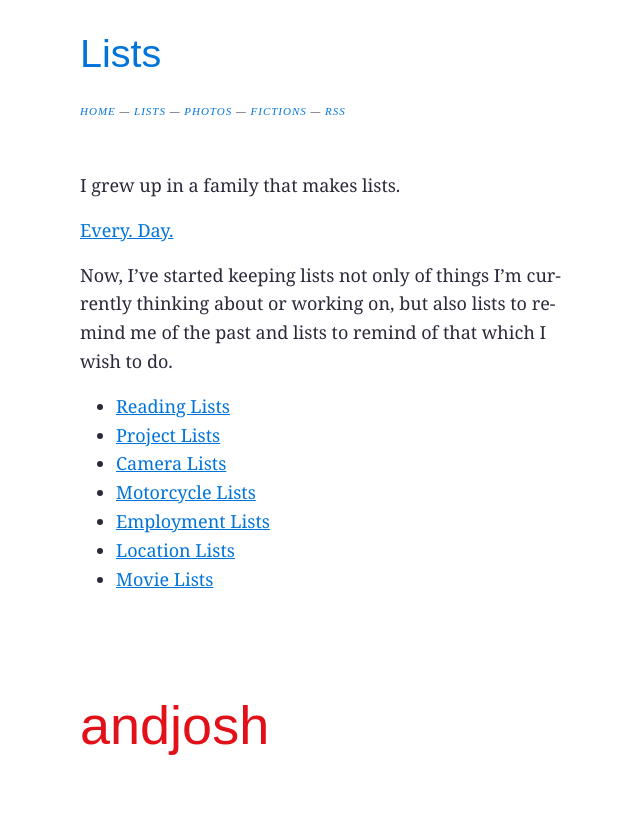
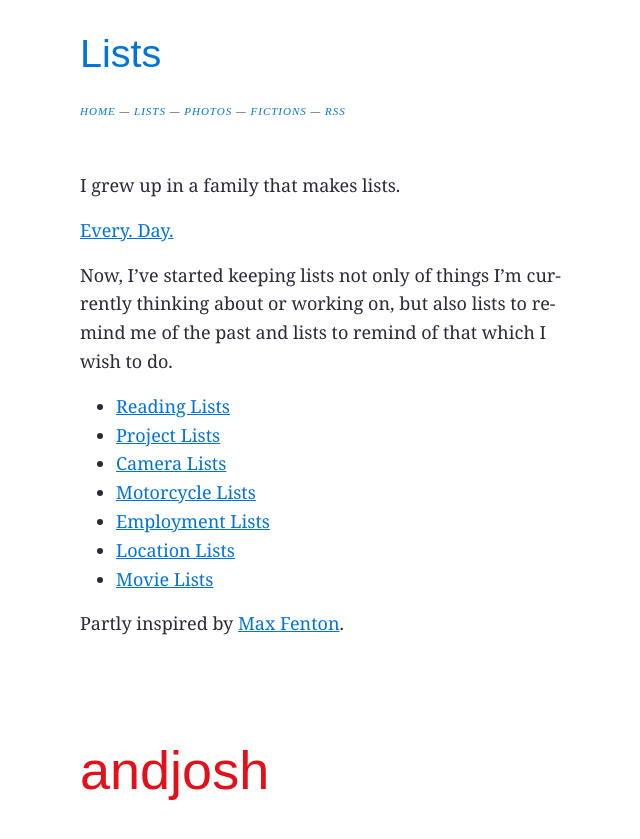
Before and after one commit to joshbeckman/andjosh.github.io, a Jekyll site: the page built from lists.md, in a window 1280 px wide. Shown: the top 839 px of the page, without its empty margins (310-950 px from the left). Built offline with Jekyll 4.4.1, drawn with Linux system fonts in a browser that asks for light colours; Markdown is read by kramdown in place of the engine named in the settings.

Commit message:
inspiration head nod

```diff
--- a/lists.md
+++ b/lists.md
@@ -16,3 +16,5 @@ Now, I've started keeping lists not only of things I'm currently thinking about
 - [Employment Lists](/employment-lists)
 - [Location Lists](/location-lists)
 - [Movie Lists](/movie-lists)
+
+Partly inspired by [Max Fenton](http://maxfenton.com/biblio/).
```
